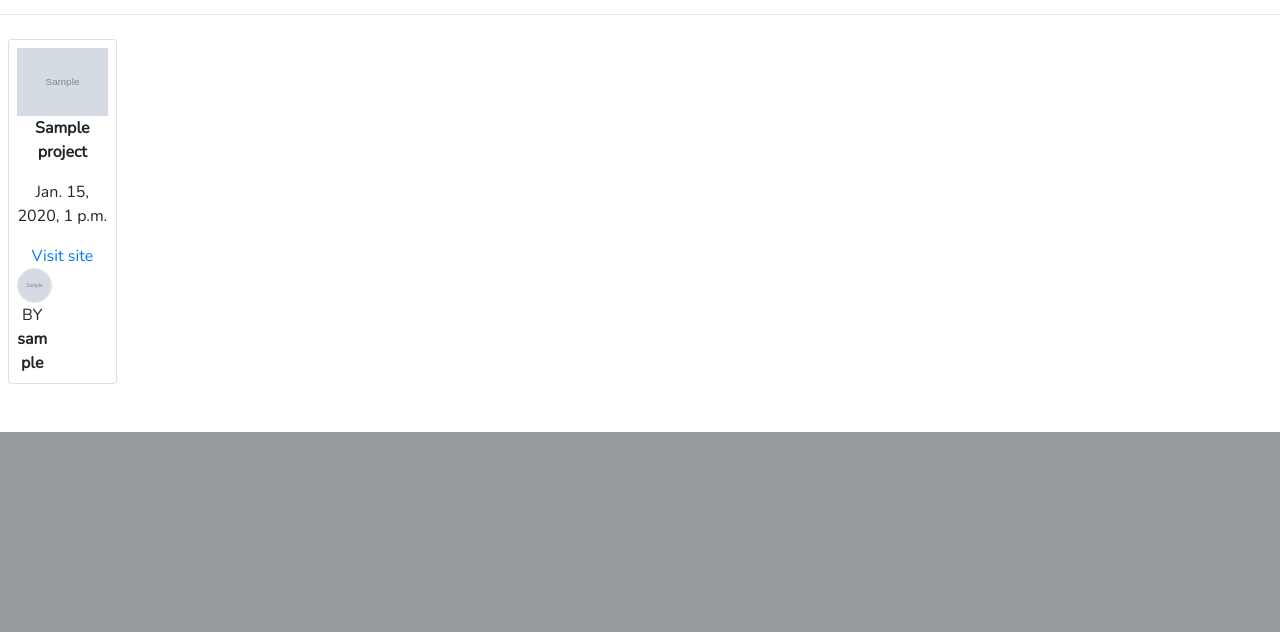
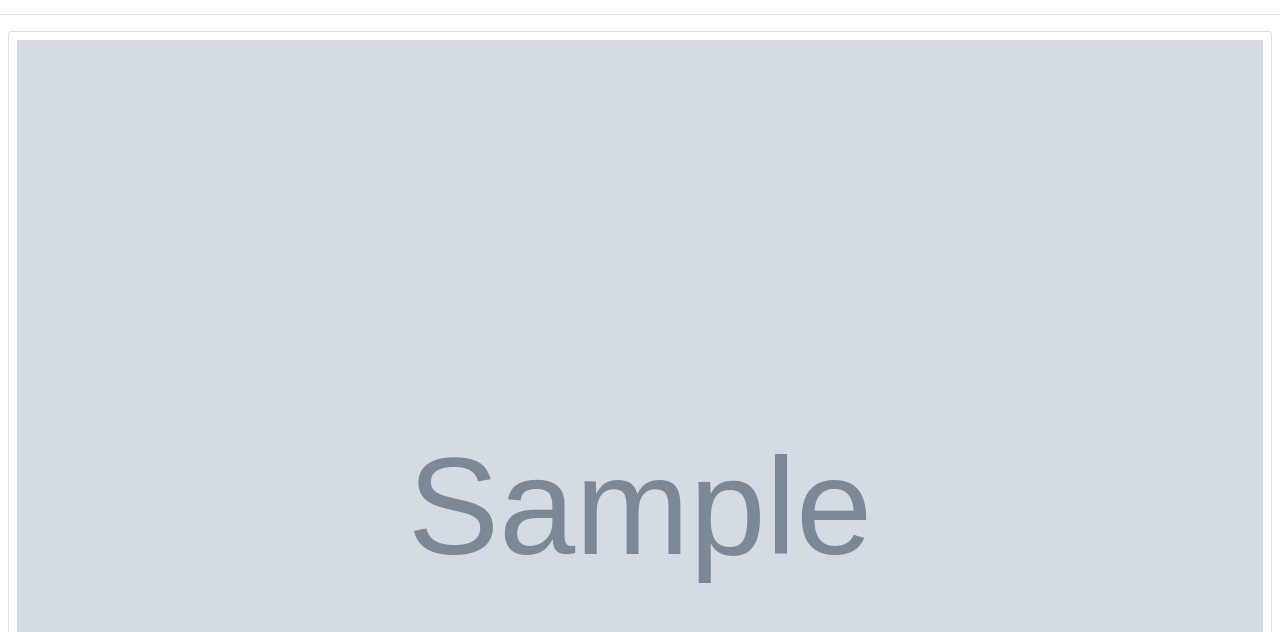
Before and after one commit to Roychela/awwards-clone, a Django app: page / in a window 1280 px wide. Shown: the part 680-1312 px from the top of the page. Before the commit the page ends 1112 px from the top, so only its background shows below. Run offline with Django 3.2, Linux system fonts and the light colour scheme; tables that the repository leaves empty hold one stand-in row (values such as "Sample post"); grey boxes marked "Sample" are stand-in pictures; some libraries are stand-ins or nearby versions.

Commit message:
Fix card row issue

```diff
--- a/awards/templates/index.html
+++ b/awards/templates/index.html
@@ -11,12 +11,10 @@
   </div>
 </div>
 <hr>
-<div class="row">
-  <div class="card-group">
 {% for project in projects%}
 
 
-  <div class="col-md-4">
+
     <div class="card text-center p-2 m-2">
       <img src={{project.project_image.url}} class="img-fluid">
       <p class="card-text"><strong>{{project.project_name}}</strong></p>
@@ -33,10 +31,9 @@
       </div>
    </div>
 
-</div>
+
  {% endfor %}
- </div>
- </div>
+
 
 
 
```
